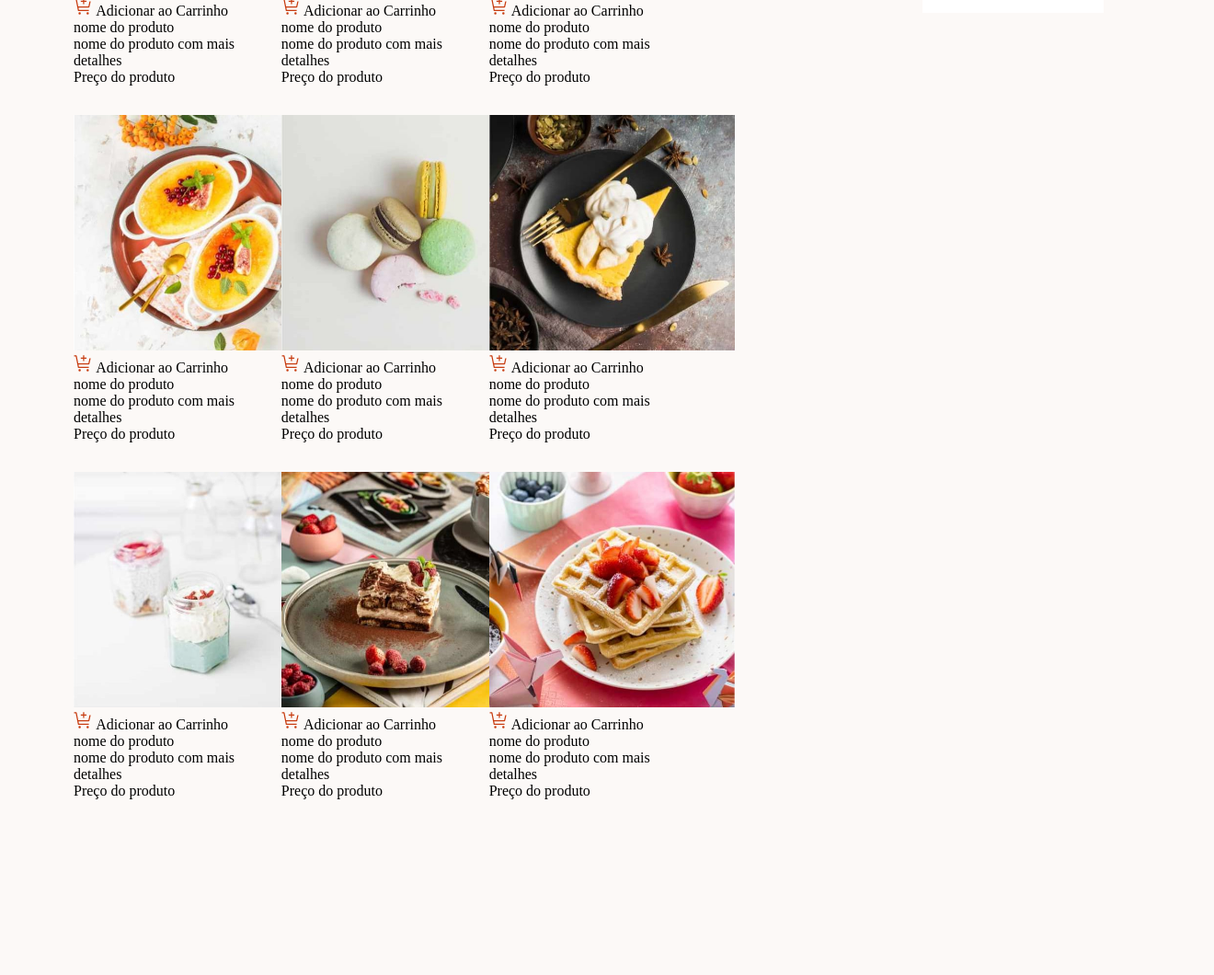
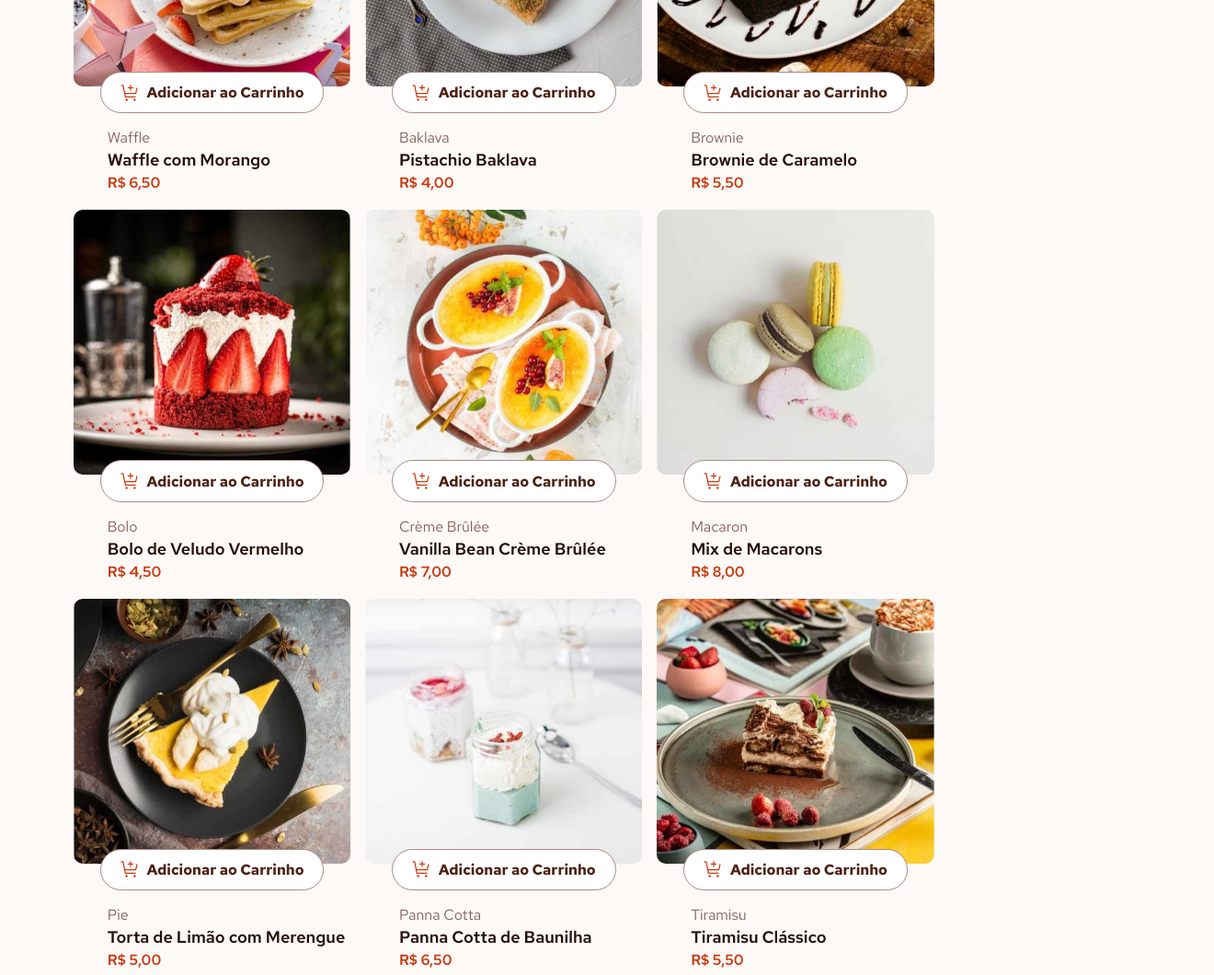
Before and after one commit to lipe-s-m/Product-List, a plain HTML site: page index.html in a window 1280 px wide. Shown: the part 370-1430 px from the top of the page at 92% size, 1320 px wide, since content can reach past the window. Before the commit the page ends 1319 px from the top, so only its background shows below. Drawn offline with Linux system fonts and the light colour scheme.

Commit message:
feat: add adjust spacing of elements

```diff
--- a/assets/css/global/colors.css
+++ b/assets/css/global/colors.css
@@ -6,5 +6,6 @@
     --rose-300: hsl(14, 25%, 72%);
     --rose-400: hsl(7, 20%, 60%);
     --rose-500: hsl(12, 20%, 44%);
+    --rose-700: hsl(15, 58%, 19%);
     --rose-900: hsl(14, 65%, 9%);
 }
--- /dev/null
+++ b/assets/css/global/fonts.css
@@ -0,0 +1,6 @@
+@import url('https://fonts.googleapis.com/css2?family=Red+Hat+Text:ital,wght@0,300..700;1,300..700&display=swap');
+
+:root{
+    --red-hat-text: "Red Hat Text", sans-serif;
+    --paragraph: 16px;
+}
--- a/assets/css/global/global.css
+++ b/assets/css/global/global.css
@@ -1,2 +1,3 @@
 @import url("./normalize.css");
 @import url("./colors.css");
+@import url("./fonts.css");
--- a/assets/css/pages/index/partials/carrinho.css
+++ b/assets/css/pages/index/partials/carrinho.css
@@ -1,6 +1,12 @@
 #carrinho{
     background-color: white;
-    width: 40%;
+    width: 30vw;
+    min-width: 290px;
     height: 100%;
     padding: 2rem;
 }
+
+#carrinho > h2{
+    color: var(--red);
+    font-weight: 700;
+}
--- a/assets/css/pages/index/partials/lista-sobremesas.css
+++ b/assets/css/pages/index/partials/lista-sobremesas.css
@@ -1,18 +1,65 @@
+#lista-sobremesas {
+  display: flex;
+  flex-wrap: wrap;
+  width: 70vw;
+  min-width: 950px;
+  gap: 1rem;
+}
 
+.card-sobremesa {
+  box-sizing: border-box;
+  display: flex;
+  flex-direction: column;
+  min-width: 20vw;
+  align-items: center;
+}
 
-#lista-sobremesas{
-    display: flex;
-    flex-wrap: wrap;
-    width: 70%;
-    gap: 2rem;
+.card-sobremesa > img {
+  height: 18rem;
+  border-radius: 10px;
+}
+.adicionar-carrinho > span {
+  background-color: white;
+  padding: 0.7rem 1.3rem;
+  border-radius: 30px;
+  border: 1px solid var(--rose-400);
+  margin: -1rem auto 1rem auto;
+  display: flex;
+  align-items: center;
+  justify-content: center;
+  gap: 0.5rem;
+  font-weight: 650;
+  color: var(--rose-700);
+}
+.adicionar-carrinho >span:hover {
+    cursor: pointer;
+    background-color: rgb(255, 252, 247);
+    color: var(--red);
+    border-color: var(--red);
+  }
+.descricao-sobremesa {
+  align-self: flex-start;
+  margin-left: 2.3rem;
+}
+.descricao-sobremesa p:nth-child(1) {
+  color: var(--rose-500);
+  font-weight: 400;
+  margin-bottom: 2px;
+}
+.descricao-sobremesa p:nth-child(2) {
+  color: var(--rose-900);
+  font-weight: 600;
+  font-size: 18px;
+  margin-bottom: 3px;
+}
+.descricao-sobremesa p:nth-child(1){
+    color: var(--rose-500);
+    font-weight: 400;
+    margin-bottom: 2px;
+}
+.descricao-sobremesa p:nth-child(3){
+    color: var(--red);
+    font-weight: 600;
+    margin-bottom: 3px;
 
 }
-
-.card-sobremesa{
-    width: 30%;
-
-}
-
-.card-sobremesa > img{
-    height: 16rem;
-}
--- a/assets/css/pages/index/style.css
+++ b/assets/css/pages/index/style.css
@@ -8,4 +8,12 @@ body{
 main{
     display: flex;
     padding: 5rem;
+    font-family: var(--red-hat-text);
+    font-size: var(--paragraph)
 }
+main > section > h1{
+    font-size: 3rem;
+    margin: 0 0 2rem 2rem;
+    font-weight: 700;
+    color: var(--rose-700);
+}
--- a/index.html
+++ b/index.html
@@ -1,13 +1,11 @@
 <!DOCTYPE html>
 <html lang="pt-BR">
+
 <head>
   <meta charset="UTF-8" />
   <meta name="viewport" content="width=device-width, initial-scale=1.0" />
   <title>Lista de Produtos</title>
-    <meta
-      name="description"
-      content="Esse sistema consiste em uma simulação de e-commerce."
-    />
+  <meta name="description" content="Esse sistema consiste em uma simulação de e-commerce." />
   <link rel="stylesheet" href="./assets/css/pages/index/style.css">
 </head>
 
@@ -18,176 +16,124 @@
 
       <div id="lista-sobremesas">
         <article class="card-sobremesa">
-            <img
-              src="./assets/images/image-baklava-desktop.jpg"
-              alt="baklava ícone"
-            />
+          <img src="./assets/images/image-waffle-desktop.jpg" alt="waffle ícone" />
           <div class="adicionar-carrinho">
-              <img
-                src="./assets/images/icon-add-to-cart.svg"
-                alt="Adicionar ao carrinho"
-              />
-              <span>Adicionar ao Carrinho</span>
+            <span><img src="./assets/images/icon-add-to-cart.svg" alt="Adicionar ao carrinho" />
+            Adicionar ao Carrinho</span>
           </div>
-            <div>
-              <p>nome do produto</p>
-              <p>nome do produto com mais detalhes</p>
-              <p>Preço do produto</p>
+          <div class="descricao-sobremesa">
+            <p>Waffle</p>
+            <p>Waffle com Morango</p>
+            <p>R$ 6,50</p>
+          </div>
+        </article>
+        <article class="card-sobremesa">
+          <img src="./assets/images/image-baklava-desktop.jpg" alt="baklava ícone" />
+          <div class="adicionar-carrinho">
+            <span> <img src="./assets/images/icon-add-to-cart.svg" alt="Adicionar ao carrinho" />
+              Adicionar ao Carrinho</span>
+          </div>
+          <div class="descricao-sobremesa">
+            <p>Baklava</p>
+            <p>Pistachio Baklava</p>
+            <p>R$ 4,00</p>
           </div>
         </article>
 
         <article class="card-sobremesa">
-            <img
-              src="./assets/images/image-brownie-desktop.jpg"
-              alt="brownie ícone"
-            />
+          <img src="./assets/images/image-brownie-desktop.jpg" alt="brownie ícone" />
           <div class="adicionar-carrinho">
-              <img
-                src="./assets/images/icon-add-to-cart.svg"
-                alt="Adicionar ao carrinho"
-              />
-              <span>Adicionar ao Carrinho</span>
+            <span><img src="./assets/images/icon-add-to-cart.svg" alt="Adicionar ao carrinho" />
+            Adicionar ao Carrinho</span>
           </div>
-            <div>
-              <p>nome do produto</p>
-              <p>nome do produto com mais detalhes</p>
-              <p>Preço do produto</p>
+          <div class="descricao-sobremesa">
+            <p>Brownie</p>
+            <p>Brownie de Caramelo</p>
+            <p>R$ 5,50</p>
           </div>
         </article>
         <article class="card-sobremesa">
-            <img
-              src="./assets/images/image-cake-desktop.jpg"
-              alt="cake ícone"
-            />
+          <img src="./assets/images/image-cake-desktop.jpg" alt="cake ícone" />
           <div class="adicionar-carrinho">
-              <img
-                src="./assets/images/icon-add-to-cart.svg"
-                alt="Adicionar ao carrinho"
-              />
-              <span>Adicionar ao Carrinho</span>
+            <span><img src="./assets/images/icon-add-to-cart.svg" alt="Adicionar ao carrinho" />
+            Adicionar ao Carrinho</span>
           </div>
-            <div>
-              <p>nome do produto</p>
-              <p>nome do produto com mais detalhes</p>
-              <p>Preço do produto</p>
+          <div class="descricao-sobremesa">
+            <p>Bolo</p>
+            <p>Bolo de Veludo Vermelho</p>
+            <p>R$ 4,50</p>
           </div>
         </article>
         <article class="card-sobremesa">
-            <img
-              src="./assets/images/image-creme-brulee-desktop.jpg"
-              alt="creme-brulee ícone"
-            />
+          <img src="./assets/images/image-creme-brulee-desktop.jpg" alt="creme-brulee ícone" />
           <div class="adicionar-carrinho">
-              <img
-                src="./assets/images/icon-add-to-cart.svg"
-                alt="Adicionar ao carrinho"
-              />
-              <span>Adicionar ao Carrinho</span>
+            <span><img src="./assets/images/icon-add-to-cart.svg" alt="Adicionar ao carrinho" />
+            Adicionar ao Carrinho</span>
           </div>
-            <div>
-              <p>nome do produto</p>
-              <p>nome do produto com mais detalhes</p>
-              <p>Preço do produto</p>
+          <div class="descricao-sobremesa">
+            <p>Crème Brûlée</p>
+            <p>Vanilla Bean Crème Brûlée</p>
+            <p>R$ 7,00 </p>
           </div>
         </article>
         <article class="card-sobremesa">
-            <img
-              src="./assets/images/image-macaron-desktop.jpg"
-              alt="macaron ícone"
-            />
+          <img src="./assets/images/image-macaron-desktop.jpg" alt="macaron ícone" />
           <div class="adicionar-carrinho">
-              <img
-                src="./assets/images/icon-add-to-cart.svg"
-                alt="Adicionar ao carrinho"
-              />
-              <span>Adicionar ao Carrinho</span>
+            <span><img src="./assets/images/icon-add-to-cart.svg" alt="Adicionar ao carrinho" />
+            Adicionar ao Carrinho</span>
           </div>
-            <div>
-              <p>nome do produto</p>
-              <p>nome do produto com mais detalhes</p>
-              <p>Preço do produto</p>
+          <div class="descricao-sobremesa">
+            <p>Macaron</p>
+            <p>Mix de Macarons</p>
+            <p>R$ 8,00</p>
           </div>
         </article>
         <article class="card-sobremesa">
-            <img
-              src="./assets/images/image-meringue-desktop.jpg"
-              alt="meringue ícone"
-            />
+          <img src="./assets/images/image-meringue-desktop.jpg" alt="meringue ícone" />
           <div class="adicionar-carrinho">
-              <img
-                src="./assets/images/icon-add-to-cart.svg"
-                alt="Adicionar ao carrinho"
-              />
-              <span>Adicionar ao Carrinho</span>
+            <span><img src="./assets/images/icon-add-to-cart.svg" alt="Adicionar ao carrinho" />
+            Adicionar ao Carrinho</span>
           </div>
-            <div>
-              <p>nome do produto</p>
-              <p>nome do produto com mais detalhes</p>
-              <p>Preço do produto</p>
+          <div class="descricao-sobremesa">
+            <p>Pie</p>
+            <p>Torta de Limão com Merengue</p>
+            <p>R$ 5,00</p>
           </div>
         </article>
         <article class="card-sobremesa">
-            <img
-              src="./assets/images/image-panna-cotta-desktop.jpg"
-              alt="panna-cotta ícone"
-            />
+          <img src="./assets/images/image-panna-cotta-desktop.jpg" alt="panna-cotta ícone" />
           <div class="adicionar-carrinho">
-              <img
-                src="./assets/images/icon-add-to-cart.svg"
-                alt="Adicionar ao carrinho"
-              />
-              <span>Adicionar ao Carrinho</span>
+            <span><img src="./assets/images/icon-add-to-cart.svg" alt="Adicionar ao carrinho" />
+            Adicionar ao Carrinho</span>
           </div>
-            <div>
-              <p>nome do produto</p>
-              <p>nome do produto com mais detalhes</p>
-              <p>Preço do produto</p>
+          <div class="descricao-sobremesa">
+            <p>Panna Cotta</p>
+            <p>Panna Cotta de Baunilha</p>
+            <p>R$ 6,50</p>
           </div>
         </article>
         <article class="card-sobremesa">
-            <img
-              src="./assets/images/image-tiramisu-desktop.jpg"
-              alt="tiramisu ícone"
-            />
+          <img src="./assets/images/image-tiramisu-desktop.jpg" alt="tiramisu ícone" />
           <div class="adicionar-carrinho">
-              <img
-                src="./assets/images/icon-add-to-cart.svg"
-                alt="Adicionar ao carrinho"
-              />
-              <span>Adicionar ao Carrinho</span>
+            <span><img src="./assets/images/icon-add-to-cart.svg" alt="Adicionar ao carrinho" />
+            Adicionar ao Carrinho</span>
           </div>
-            <div>
-              <p>nome do produto</p>
-              <p>nome do produto com mais detalhes</p>
-              <p>Preço do produto</p>
+          <div class="descricao-sobremesa">
+            <p>Tiramisu</p>
+            <p>Tiramisu Clássico</p>
+            <p>R$ 5,50</p>
           </div>
         </article>
-          <article class="card-sobremesa">
-            <img
-              src="./assets/images/image-waffle-desktop.jpg"
-              alt="waffle ícone"
-            />
-            <div class="adicionar-carrinho">
-              <img
-                src="./assets/images/icon-add-to-cart.svg"
-                alt="Adicionar ao carrinho"
-              />
-              <span>Adicionar ao Carrinho</span>
-            </div>
-            <div>
-              <p>nome do produto</p>
-              <p>nome do produto com mais detalhes</p>
-              <p>Preço do produto</p>
-            </div>
-          </article>
+
       </div>
     </section>
 
     <section id="carrinho">
-        <h2>Seu carrinho (0)</h2>
+      <h2>Seu Carrinho (0)</h2>
       <img src="assets/images/illustration-empty-cart.svg" alt="Ícone carrinho vazio">
       <p>Seus itens adicionados irão aparecer aqui</p>
     </section>
   </main>
 </body>
+
 </html>
```
Lines whose indentation alone changed are shown as unchanged.
